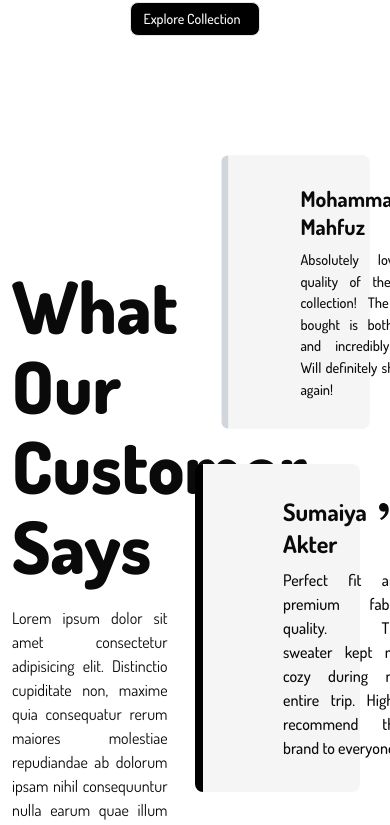
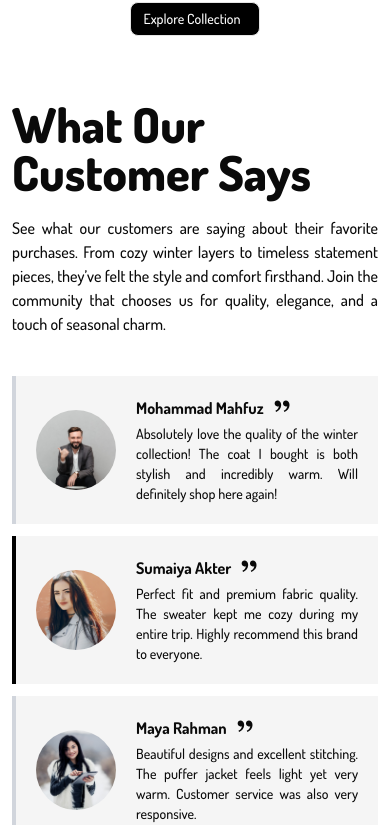
Before and after one commit to MehediHasan128/laivaly-client, a Next.js app: page /home in a window 390 px wide. Shown: the part 5036-5861 px from the top of the page. Built offline with nearby package versions, Linux system fonts and the light colour scheme; a web font is replaced by a local one.

Commit message:
complete the customer review section

```diff
--- a/src/components/home/CustomerReview.tsx
+++ b/src/components/home/CustomerReview.tsx
@@ -3,27 +3,25 @@ import CustomerReviewCard from "../reusable/CustomerReviewCard";
 
 const CustomerReview = () => {
   return (
-    <section className="my-20">
+    <section className=" my-10 md:my-20">
       <Container>
-        <div className="flex items-center">
-          <div className="w-[50%] space-y-5">
-            <h1 className="text-7xl font-extrabold leading-20">
+        <div className="flex flex-col xl:flex-row items-center gap-10 xl:gap-0">
+          <div className="xl:w-[45%] 2xl:w-[50%] space-y-5">
+            <h1 className="text-5xl xl:text-7xl font-extrabold xl:leading-20">
               What Our
-              <br /> Customer Says
+              <br className="hidden xl:block" /> Customer Says
             </h1>
-            <p className="w-[85%] text-justify">
-              Lorem ipsum dolor sit amet consectetur adipisicing elit.
-              Distinctio cupiditate non, maxime quia consequatur rerum maiores
-              molestiae repudiandae ab dolorum ipsam nihil consequuntur nulla
-              earum quae illum repellendus eos quis perferendis laudantium! Eius
-              dolore, non, alias laudantium corrupti ipsum totam soluta dolorum
-              numquam a ullam, minus esse. Nobis, iure repellat!
+            <p className="md:w-[85%] text-justify font-medium">
+              See what our customers are saying about their favorite purchases.
+              From cozy winter layers to timeless statement pieces, they’ve felt
+              the style and comfort firsthand. Join the community that chooses
+              us for quality, elegance, and a touch of seasonal charm.
             </p>
           </div>
 
-          <div className="w-[50%] flex flex-col gap-5">
-            <div className="flex justify-end">
-              <div className="w-[90%] scale-90">
+          <div className="xl:w-[55%] 2xl:w-[50%] flex flex-col gap-3 md:gap-5">
+            <div className="flex md:justify-end">
+              <div className="md:w-[90%] md:scale-90">
                 <CustomerReviewCard
                   imageURL="/images/users/2.jpg"
                   name="Mohammad Mahfuz"
@@ -33,7 +31,7 @@ Will definitely shop here again!"
                 />
               </div>
             </div>
-            <div className="w-[90%]">
+            <div className="md:w-[90%]">
               <CustomerReviewCard
                 imageURL="/images/users/1.jpg"
                 name="Sumaiya Akter"
@@ -43,8 +41,8 @@ Highly recommend this brand to everyone."
 active
               />
             </div>
-            <div className="flex justify-end">
-              <div className="w-[90%] scale-90">
+            <div className="flex md:justify-end">
+              <div className="md:w-[90%] md:scale-90">
                 <CustomerReviewCard
                   imageURL="/images/users/3.jpg"
                   name="Maya Rahman"
--- a/src/components/reusable/CustomerReviewCard.tsx
+++ b/src/components/reusable/CustomerReviewCard.tsx
@@ -16,12 +16,12 @@ const CustomerReviewCard = ({
 }: TCustomerReviewCardProps) => {
   return (
     <div
-      className={`border-l-8 ${
+      className={`border-l-4 lg:border-l-8 ${
         active ? "border-black" : "border-gray-300"
-      } bg-accent rounded-md px-10 py-8`}
+      } bg-accent p-5 md:px-10 md:py-8`}
     >
-      <div className="flex gap-10">
-        <div className="relative size-32 rounded-full overflow-hidden">
+      <div className="flex flex-row items-center gap-5 lg:gap-10">
+        <div className="relative size-20 lg:size-28 2xl:size-32 mx-auto rounded-full overflow-hidden">
           <Image
             src={imageURL}
             alt={name}
@@ -31,14 +31,14 @@ const CustomerReviewCard = ({
           />
         </div>
 
-        <div className="flex-1 space-y-2">
-          <span className="text-2xl font-bold flex gap-2">
+        <div className="flex-1 space-y-1 md:space-y-2">
+          <span className="text-base md:text-2xl font-bold flex gap-2">
             <h1>{name}</h1>
-            <span className="text-3xl">
+            <span className="text-xl md:text-3xl">
               <RiDoubleQuotesR />
             </span>
           </span>
-          <p className="font-medium text-justify">{comment}</p>
+          <p className="font-medium text-justify text-sm md:text-base">{comment}</p>
         </div>
       </div>
     </div>
```
